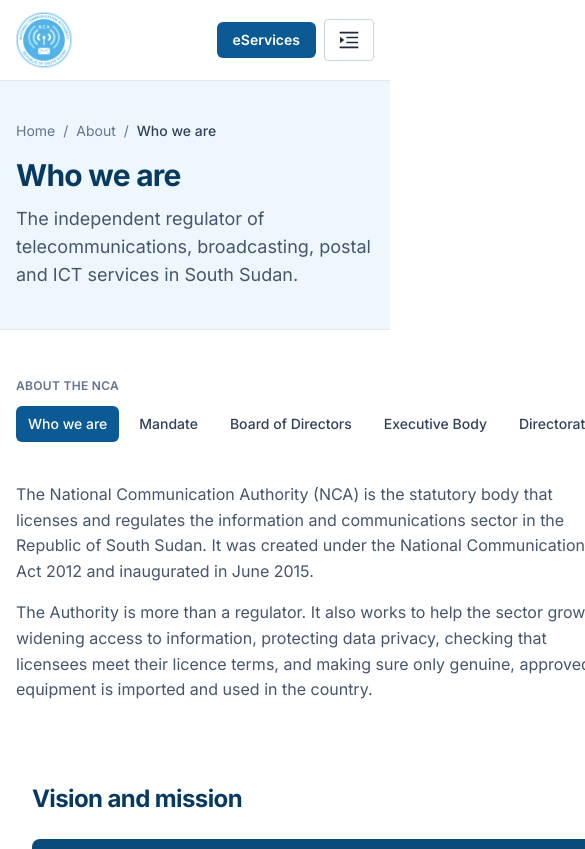
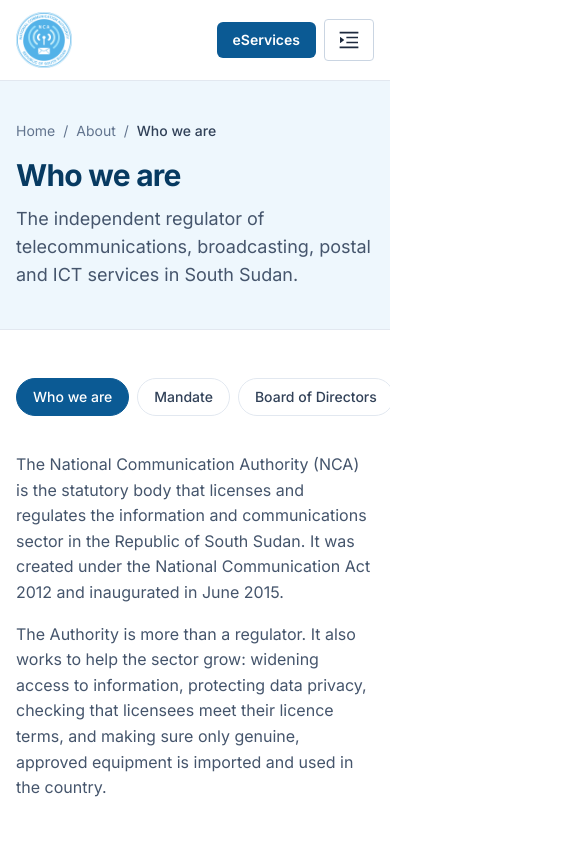
Before and after one commit to SanMajur/nca-website, a Next.js app: page /about-us in a window 390 px wide. Shown: the top 849 px of the page, 585 px wide, since content can reach past the window. Built offline with nearby package versions, Linux system fonts and the light colour scheme.

Commit message:
feat(layout): show thin branded scrollbar on mobile section navigation

```diff
--- a/app/about-us/page.tsx
+++ b/app/about-us/page.tsx
@@ -112,7 +112,7 @@
       </div>
 
       <div id="vision-mission" className="scroll-mt-28">
-        <Section title="Vision and mission">
+        <Section title="Vision and mission" inset>
           <div className="grid gap-4 md:grid-cols-2">
             <div className="bg-brand-800 rounded-lg p-6 text-white">
               <h3 className="text-flag-yellow text-sm font-semibold tracking-wide uppercase">
@@ -149,6 +149,7 @@
 
       <Section
         title="Strategic goals 2025–2029"
+        inset
         intro="Our plan sets out how the NCA will become a Generation 5 regulator: one that drives digital change through joined-up policy."
       >
         <ol className="grid gap-4 sm:grid-cols-2">
@@ -176,7 +177,7 @@
       </Section>
 
       <div id="core-objectives" className="scroll-mt-28">
-        <Section title="Core objectives">
+        <Section title="Core objectives" inset>
           <ul className="grid gap-4 sm:grid-cols-2 xl:grid-cols-3">
             {objectives.map((o) => (
               <li
@@ -192,7 +193,7 @@
       </div>
 
       <div id="functions-powers" className="scroll-mt-28">
-        <Section title="Functions and powers">
+        <Section title="Functions and powers" inset>
           <ul className="marker:text-brand-600 max-w-3xl list-disc space-y-2 pl-5 text-slate-600">
             {aims.map((a) => (
               <li key={a}>{a}</li>
@@ -217,6 +218,7 @@
         <Section
           title="How we are organised"
           intro="A Board of Directors sets policy and oversees the Authority. The Director General, appointed by the President, runs day-to-day operations through eight directorates."
+          inset
         >
           <ul className="grid gap-3 sm:grid-cols-2 xl:grid-cols-4">
             {directorates.map((d) => (
--- a/app/globals.css
+++ b/app/globals.css
@@ -64,3 +64,20 @@
     scroll-behavior: auto !important;
   }
 }
+
+/* Thin branded scrollbar, always visible on touch devices too */
+.scrollbar-brand {
+  scrollbar-width: thin;
+  scrollbar-color: var(--color-brand-600) var(--color-brand-100);
+}
+.scrollbar-brand::-webkit-scrollbar {
+  height: 6px;
+}
+.scrollbar-brand::-webkit-scrollbar-track {
+  background: var(--color-brand-100);
+  border-radius: 9999px;
+}
+.scrollbar-brand::-webkit-scrollbar-thumb {
+  background: var(--color-brand-600);
+  border-radius: 9999px;
+}
--- a/components/layout/PageShell.tsx
+++ b/components/layout/PageShell.tsx
@@ -36,8 +36,8 @@
 
       <div className="mx-auto max-w-7xl px-4 py-12">
         {sideItems ? (
-          <div className="grid gap-8 lg:grid-cols-[15rem_1fr] lg:gap-12">
-            <aside>
+          <div className="grid grid-cols-[minmax(0,1fr)] gap-6 lg:grid-cols-[15rem_minmax(0,1fr)] lg:gap-12">
+            <aside className="min-w-0">
               <SideNav title={sideTitle} items={sideItems} />
             </aside>
             <div className="min-w-0">{children}</div>
--- a/components/layout/SideNav.tsx
+++ b/components/layout/SideNav.tsx
@@ -17,11 +17,11 @@
   return (
     <nav aria-label={title ?? 'Section'} className="lg:sticky lg:top-28">
       {title && (
-        <p className="mb-3 text-xs font-semibold tracking-wide text-slate-500 uppercase">
+        <p className="mb-3 hidden text-xs font-semibold tracking-wide text-slate-500 uppercase lg:block">
           {title}
         </p>
       )}
-      <ul className="flex gap-2 overflow-x-auto pb-2 lg:flex-col lg:gap-1 lg:overflow-visible lg:pb-0">
+      <ul className="scrollbar-brand -mx-4 flex [scrollbar-width:none] gap-2 overflow-x-auto px-4 pb-3 lg:mx-0 lg:flex-col lg:gap-1 lg:overflow-visible lg:px-0 lg:pb-0 [&::-webkit-scrollbar]:hidden">
         {items.map((item) => {
           const active = pathname === item.href;
           return (
@@ -29,10 +29,10 @@
               <Link
                 href={item.href}
                 aria-current={active ? 'page' : undefined}
-                className={`block rounded-md px-3 py-2 text-sm font-medium whitespace-nowrap ${
+                className={`block rounded-full border px-4 py-2 text-sm font-medium whitespace-nowrap lg:rounded-md lg:border-transparent lg:px-3 ${
                   active
-                    ? 'bg-brand-700 text-white'
-                    : 'text-slate-700 hover:bg-slate-100'
+                    ? 'border-brand-700 bg-brand-700 text-white'
+                    : 'border-slate-200 text-slate-700 hover:bg-slate-100'
                 }`}
               >
                 {item.label}
```
